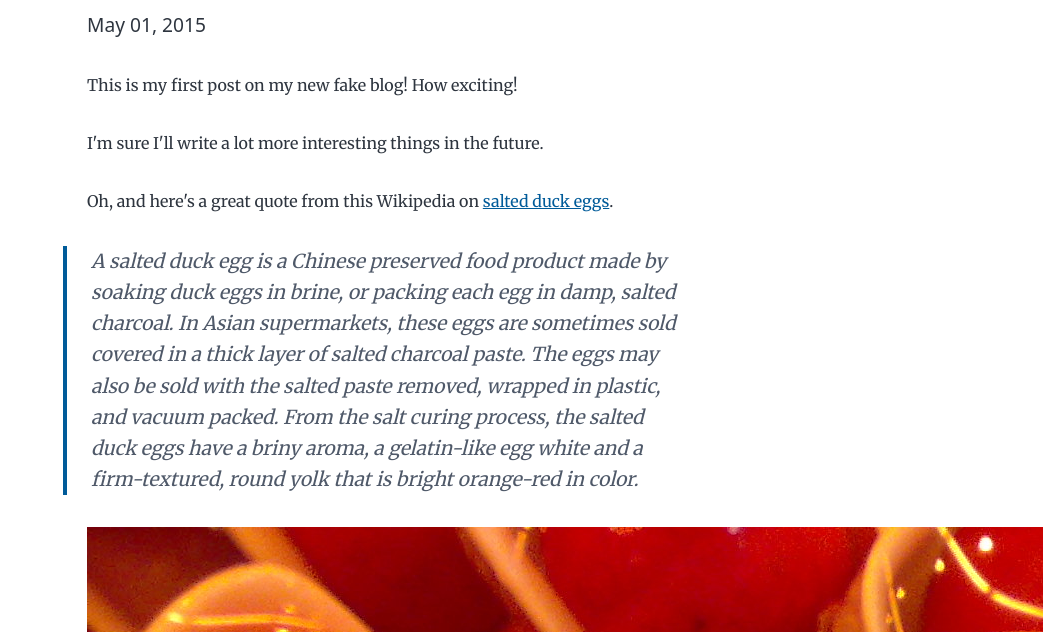
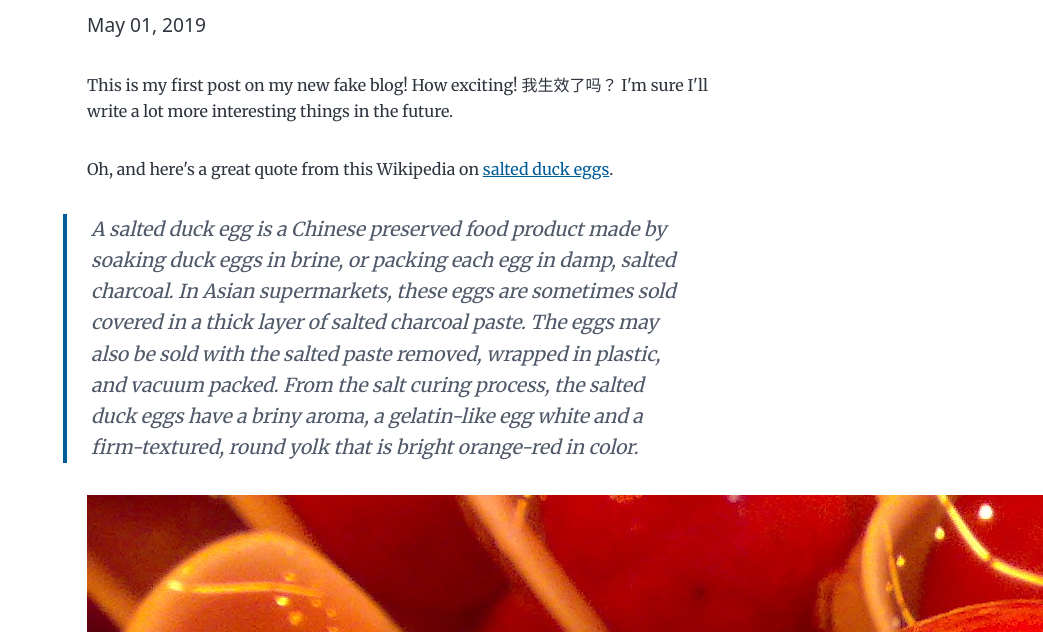
Before and after one commit to lau1998/laucher, a Gatsby site: page /hello-world/ in a window 1280 px wide. Shown: the part 168-800 px from the top of the page, without its empty margins (237-1280 px from the left). Built offline with nearby package versions, Linux system fonts and the light colour scheme; Gatsby itself is replaced by a stand-in of ours; some packages are replaced by stand-ins of ours.

Commit message:
Update index.md

```diff
--- a/content/blog/hello-world/index.md
+++ b/content/blog/hello-world/index.md
@@ -1,11 +1,11 @@
 ---
 title: Hello World
-date: "2015-05-01T22:12:03.284Z"
+date: "2019-05-01T22:12:03.284Z"
 description: "Hello World"
 ---
 
 This is my first post on my new fake blog! How exciting!
-
+我生效了吗？
 I'm sure I'll write a lot more interesting things in the future.
 
 Oh, and here's a great quote from this Wikipedia on
```
